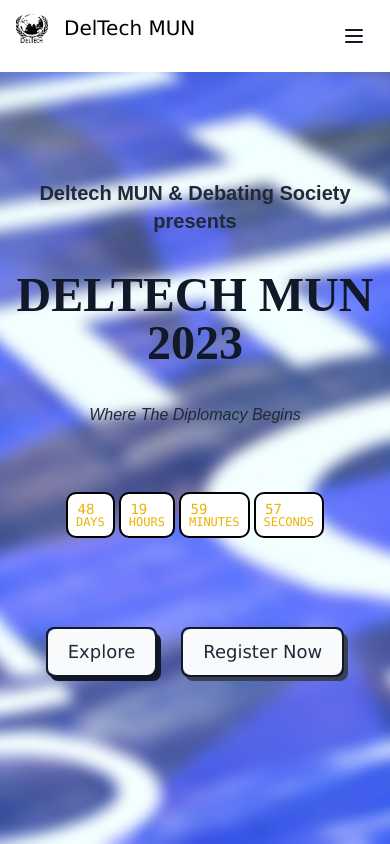
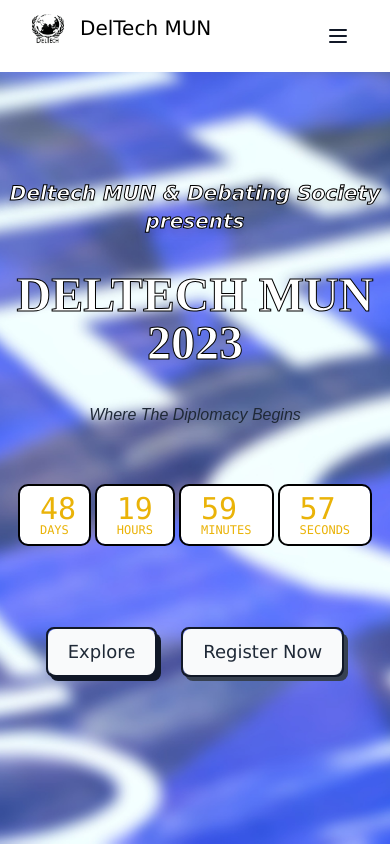
Before and after one commit to VarunDTU/deltech-website, a React (Create React App) app: page / in a window 390 px wide. Shown: the top 844 px of the page. Built offline with nearby package versions, Linux system fonts and the light colour scheme.

Commit message:
main font changed

```diff
--- a/src/components/main.js
+++ b/src/components/main.js
@@ -14,10 +14,10 @@
         <div
             className="content-center flex flex-col h-screen justify-center items-center py-10">
               <div className="items-center justify-center flex flex-col py-2">
-              <h2 className="mt-9 text-center md:text-2xl text-xl text-gray-800 font-semibold font-Montserrat drop-shadow-lg py-2 border-black">
+              <h2 className="mt-9 text-center md:text-2xl text-xl text-gray-800 italic font-semibold lh1 drop-shadow-lg py-2 border-black">
             Deltech MUN & Debating Society <br/>presents
             </h2>
-            <h1 className="mt-5 text-center md:text-9xl text-5xl text-gray-900 font-bb font-bold text-shadow: py-2 border-black">
+            <h1 className="mt-5 text-center md:text-9xl lh1 text-5xl text-gray-900 font-bb font-extrabold text-shadow: py-2 border-black">
             DELTECH MUN 2023
             </h1>
 
--- a/src/components/newnavbar.js
+++ b/src/components/newnavbar.js
@@ -12,7 +12,7 @@
 
     return (
         <Popover className={classNames(scrollPosition>10)?'bg-white z-10 shadow-black shadow-sm fixed w-full':' md:bg-transparent bg-white  fixed z-10 w-full'}>
-        <nav className=" text-black font-medium z-10 ">
+        <nav className=" text-black font-medium z-10 px-4">
             <div className="justify-between px-4 md:items-center md:flex md:px-8">
                 <div>
                     <div className="flex items-center justify-between py-3 md:py-3 md:block">
--- a/src/components/timeer.js
+++ b/src/components/timeer.js
@@ -31,21 +31,21 @@
     <div className="min-w-screen h-36 bg-transparent flex items-center justify-center px-5 py-2" x-data="beer()" x-init="start()">
     <div className="text-yellow-200">
 
-        <div className="text-6xl text-center flex w-full items-center justify-center text-yellow-500 ">
-            <div className="mx-1 p-2 outline outline-2 outline-black bg-white rounded-lg">
-                <div className="md:w-24 w-5 md:text-5xl text-sm font-mono leading-none" x-text="days">{days < 10 ? "0" + days : days}</div>
+        <div className="text-6xl text-center flex w-full items-center justify-center text-yellow-500">
+            <div className="mx-1 p-2 outline outline-2 md:px-2 px-5 outline-black bg-white rounded-lg">
+                <div className="md:w-24 w-5 md:text-5xl text-3xl font-mono leading-none" x-text="days">{days < 10 ? "0" + days : days}</div>
                 <div className="font-mono uppercase md:text-sm text-xs leading-none">Days</div>
             </div>
-            <div className="mx-1 p-2 outline outline-2 outline-black bg-white rounded-lg">
-                <div className="md:w-24 w-5 md:text-5xl text-sm font-mono leading-none" x-text="hours">{hours < 10 ? "0" + hours : hours}</div>
+            <div className="mx-1 p-2 outline outline-2 md:px-2 px-5 outline-black bg-white rounded-lg">
+                <div className="md:w-24 w-5 md:text-5xl text-3xl font-mono leading-none" x-text="hours">{hours < 10 ? "0" + hours : hours}</div>
                 <div className="font-mono uppercase md:text-sm text-xs leading-none">Hours</div>
             </div>
-            <div className="mx-1 p-2 outline outline-2 outline-black bg-white rounded-lg">
-                <div className="md:w-24 w-5 md:text-5xl text-sm font-mono leading-none" x-text="minutes">{minutes < 10 ?'0'+ minutes : minutes}</div>
+            <div className="mx-1 p-2 outline outline-2 md:px-2 px-5 outline-black bg-white rounded-lg">
+                <div className="md:w-24 w-5 md:text-5xl text-3xl font-mono leading-none" x-text="minutes">{minutes < 10 ?'0'+ minutes : minutes}</div>
                 <div className="font-mono uppercase md:text-sm text-xs leading-none">Minutes</div>
             </div>
-            <div className="mx-1 p-2 outline outline-2 outline-black bg-white rounded-lg">
-                <div className="md:w-24 w-5 md:text-5xl text-sm font-mono leading-none" x-text="seconds">{seconds < 10 ? "0" + seconds : seconds}</div>
+            <div className="mx-1 p-2 outline outline-2 md:px-2 px-5 outline-black bg-white rounded-lg">
+                <div className="md:w-24 w-5 md:text-5xl text-3xl font-mono leading-none" x-text="seconds">{seconds < 10 ? "0" + seconds : seconds}</div>
                 <div className="font-mono uppercase md:text-sm text-xs leading-none">Seconds</div>
             </div>
         </div>
--- a/src/index.css
+++ b/src/index.css
@@ -1,7 +1,7 @@
 @tailwind base;
 @tailwind components;
 @tailwind utilities;
-@import url('https://fonts.googleapis.com/css2?family=Montserrat:ital,wght@0,800;1,600&display=swap');
+@import url('https://fonts.googleapis.com/css2?family=Montserrat:ital,wght@0,700;1,600&display=swap');
 @import url('https://fonts.googleapis.com/css2?family=Bebas+Neue&display=swap');
 
 
@@ -32,3 +32,13 @@
 .slick-center {
   transform: scale(1.08)
 }
+.lh1 {
+  -webkit-text-stroke: 1px black;
+  color: white;
+
+}
+.lh2 {
+  -webkit-text-stroke: 1px white;
+  color: black;
+
+}
```
